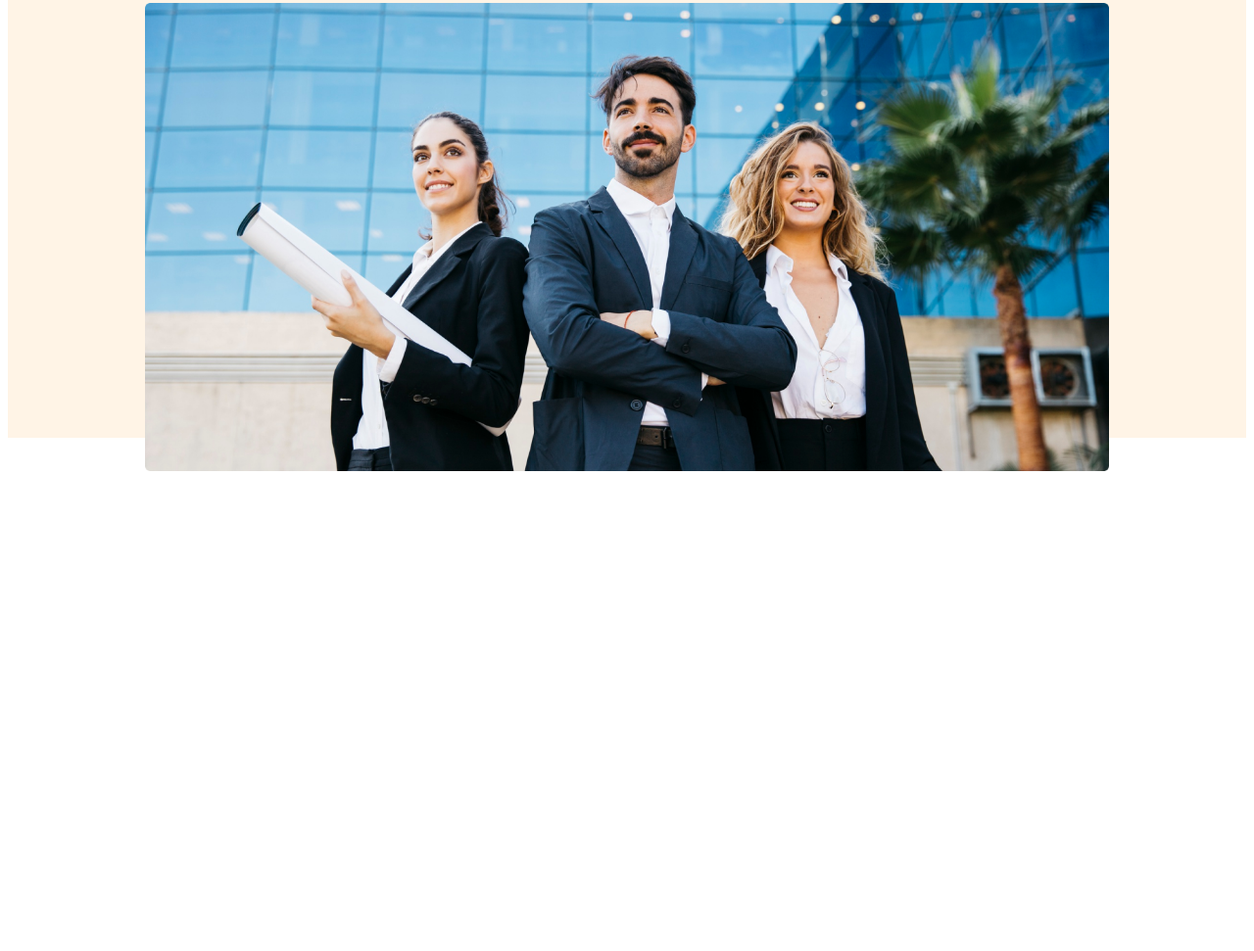
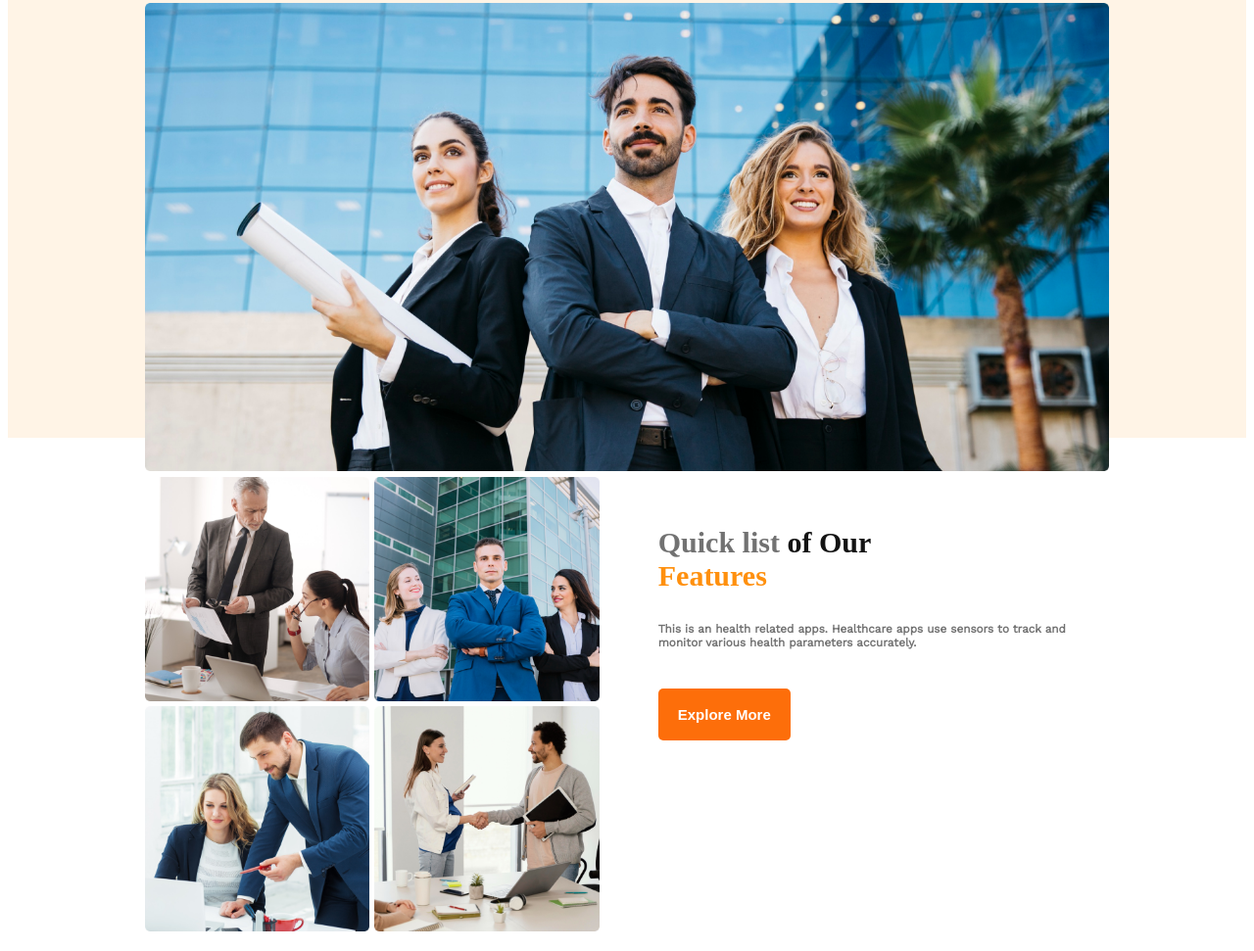
Before and after one commit to Maruf089/responsive-architect, a plain HTML site: page index.html in a window 1280 px wide. Shown: the part 333-1304 px from the top of the page at 98% size. Before the commit the page ends 818 px from the top, so only its background shows below. Drawn offline with nearby package versions, Linux system fonts and the light colour scheme.

Commit message:
added feature section

```diff
--- a/index.html
+++ b/index.html
@@ -48,6 +48,33 @@
         </section>
     </header>
 
+    <main>
+            <section class="features-section">
+                <div class="features-img">
+                    <img src="images/team1.png" alt="team1">
+                    <img src="images/team2.png" alt="team2">
+                    <img src="images/team3.png" alt="team3">
+                    <img src="images/team4.png" alt="team4">
+                </div>
+                <div class="feature-details">
+                    <div>
+                        <h3 class="feature-title">Quick list <span style="color: #131313">of Our</span> <span
+                                style="color: #FF900E">Features</span></h3>
+                    </div>
+                    <div class="feature-description">
+                        <h3>This is an health related apps. Healthcare apps use sensors to track and monitor various
+                            health
+                            parameters accurately.</h3>
+                    </div>
+                    <div>
+                        <button class="btn-feature">Explore More</button>
+                    </div>
+
+                </div>
+
+            </section>
+    </main>
+
 </body>
 
 </html>
--- a/styles/style.css
+++ b/styles/style.css
@@ -1,6 +1,7 @@
 .head-section {
     background: rgba(255, 144, 14, 0.1);
     height: 760px;
+    margin-bottom: 40px;
 }
 
 .navigation {
@@ -59,3 +60,49 @@
 {
     width: 100%;
 }
+
+.features-section
+{
+    margin: 20px 140px;
+    display: flex;
+    gap: 60px;
+}
+.features-img
+{
+    display: grid;
+    grid-template-columns: repeat(2, 1fr);
+    gap: 5px;
+}
+.features-img img
+{
+    width: 100%;
+}
+
+.feature-title
+{
+    color: #727272;
+    font-weight: 700;
+    font-size: 30px;
+    width: 250px;
+    margin-top: 50px;
+}
+.feature-description
+{
+    font-family: 'Work Sans';
+    font-style: normal;
+    font-size: 10px;
+    color: #727272;
+    text-align: left;
+    margin-bottom: 40px;
+}
+.btn-feature
+{
+    background: #FD6E0A;
+    border-radius: 5px;
+    border: none;
+    color: white;
+    height: 53px;
+    padding: 12px 20px;
+    font-weight: 600;
+    font-size: 15px;
+}
```
